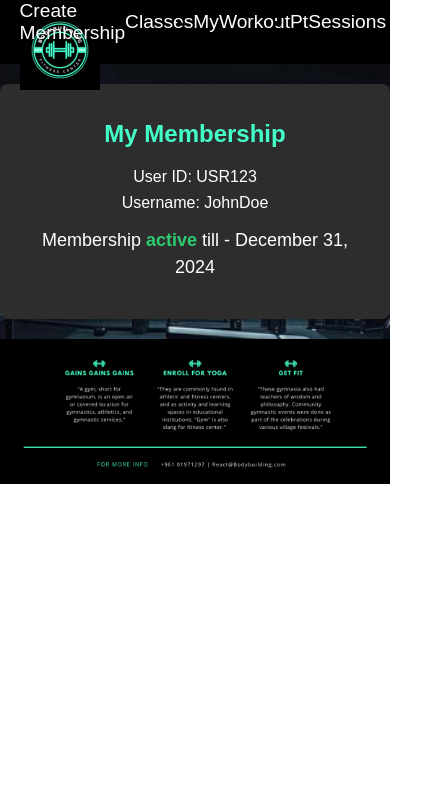
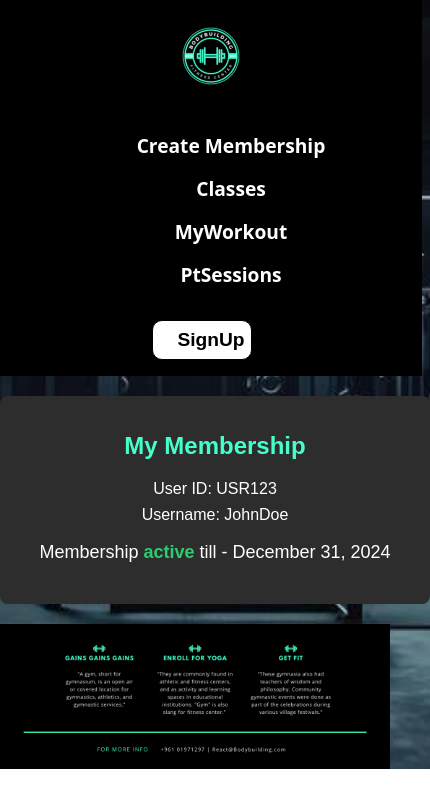
Before and after one commit to SobhyDaaboul/GymApp_FrontEnd, a React (Create React App) app: page /MyWorkout in a window 390 px wide. Shown: the top 808 px of the page, 430 px wide, since content can reach past the window. Built offline with nearby package versions, Linux system fonts and the light colour scheme.

Commit message:
changing navbar

```diff
--- a/src/CSS/NavigationBar.module.css
+++ b/src/CSS/NavigationBar.module.css
@@ -1,123 +1,82 @@
-* {
-  box-sizing: border-box;
-}
-
-.header {
+.navbar {
+  display: flex;
+  justify-content: space-evenly;
+  align-items: center;
   width: 100%;
-  height: 5rem;
-  display: flex;
-  align-items: center;
-  justify-content: space-evenly;
-  background-color: #000000;
-  padding: 0 2rem;
-  position: sticky;
+  height: 100%;
+  background-color: black;
 }
 
 .logo {
-  position: absolute;
-  top: 10px;
-  left: 50px;
-}
-
-.header ul {
-  display: flex;
-  margin-left: 0rem;
-  padding: 0;
+  position: relative;
+  left: 10px;
 }
 
 .navList {
   display: flex;
+  flex-direction: row;
+  justify-content: space-evenly;
   align-items: center;
-  margin: 0;
-  padding: 0;
-  font-family: "Poppins", sans-serif;
+  max-width: 70%;
 }
 
 .navItem {
-  margin-left: 3rem;
-  position: relative;
+  font-size: 1.7rem;
+  font-family: system-ui, -apple-system, BlinkMacSystemFont, "Segoe UI", Roboto,
+    Oxygen, Ubuntu, Cantarell, "Open Sans", "Helvetica Neue", sans-serif;
+  font-weight: bold;
+  color: white;
+  margin: 0 1rem;
+  list-style: none;
 }
 
-.header a,
 .navLink {
   text-decoration: none;
-  font-size: 1.5rem;
-  color: #ffffff;
+  color: white;
+}
+
+.NavSignUpbtn {
+  background-color: white;
+  color: black;
+  border: 1px solid black;
+  border-radius: 10px;
+  padding: 0.5rem 1rem;
+  font-size: 1rem;
+  font-weight: bold;
   cursor: pointer;
 }
 
-.header a:hover,
-.navLink:hover {
-  color: #45ffca;
-}
-
-/* Mobile menu button */
-.mobileMenuBtn {
-  display: none;
-  flex-direction: column;
-  justify-content: space-around;
-  width: 2rem;
-  height: 2rem;
-  background: transparent;
-  border: none;
-  cursor: pointer;
-  padding: 0;
-  z-index: 10;
-}
-
-.mobileMenuBtn span {
-  width: 2rem;
-  height: 0.25rem;
-  background: #ffffff;
-  border-radius: 10px;
-  transition: all 0.3s linear;
-  position: relative;
-  transform-origin: 1px;
-}
-
-@media (max-width: 768px) {
-  .header {
-    padding: 0 5%;
-    height: 4rem;
+@media screen and (max-width: 768px) {
+  .navbar {
+    display: flex;
+    flex-direction: column;
+    align-items: center;
+    justify-content: center;
+    padding: 1rem;
   }
 
   .logo {
-    left: 20px;
+    margin-bottom: 1rem;
+    left: 0;
   }
 
-  .header ul {
-    margin-left: 0;
+  .navList {
+    flex-direction: column;
+    width: 100%;
+    text-align: center;
+    margin: 0.5rem 0;
   }
 
   .navItem {
-    margin-left: 1.5rem;
-  }
-
-  .header a,
-  .navLink {
+    margin: 0.5rem 0;
     font-size: 1.2rem;
   }
 
-  .mobileMenuBtn {
-    display: flex;
-  }
-
-  .navItems {
-    display: none;
-    position: absolute;
-    top: 5rem;
-    left: 0;
-    right: 0;
-    background: #000000;
-    padding: 1rem;
-  }
-
-  .navItems.active {
-    display: flex;
-    flex-direction: column;
-  }
-
-  .navItem {
-    margin: 1rem 0;
+  .NavSignUpbtn {
+    margin-top: 1rem;
+    width: 85%;
+    max-width: 150px;
+    font-size: 1.2rem;
+    padding: 0.5rem 1.5rem;
   }
 }
--- a/src/components/layout/NavigationBar.js
+++ b/src/components/layout/NavigationBar.js
@@ -1,16 +1,13 @@
+import classes from "../../CSS/NavigationBar.module.css";
+import Logo from "../../assets/icons/Logosmall.png";
 import { Link } from "react-router-dom";
-import Logo from "../../assets/icons/Logosmall.png";
-import classes from "../../CSS/NavigationBar.module.css";
 
 function NavigationBar() {
   return (
-    <header className={classes.header}>
-      <div className={classes.logo}>
-        <Link to="/home-page">
+    <nav className={classes.navbar}>
+      <Link className={classes.logo} to="/home-page">
         <img src={Logo} alt="Gym Logo" />
       </Link>
-      </div>
-      <nav>
       <ul className={classes.navList}>
         <li className={classes.navItem}>
           <Link className={classes.navLink} to="/create-membership">
@@ -33,9 +30,10 @@ function NavigationBar() {
           </Link>
         </li>
       </ul>
-        <button className={classes.NavSignUp}>SignUp</button>
+      <Link to="/SignUp">
+        <button className={classes.NavSignUpbtn}>SignUp</button>
+      </Link>
     </nav>
-    </header>
   );
 }
 
```
Lines whose indentation alone changed are shown as unchanged.
